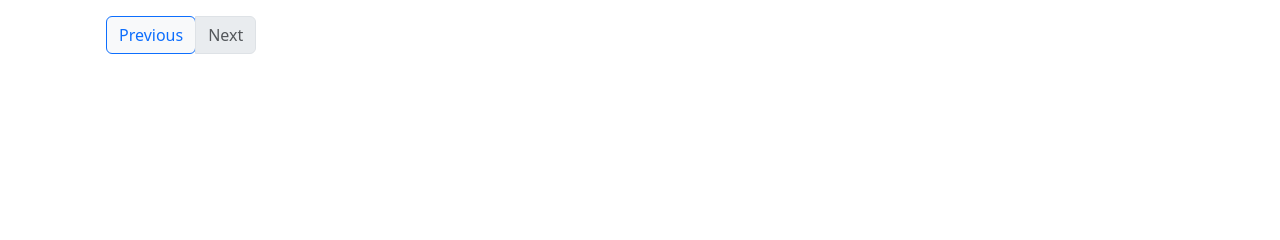
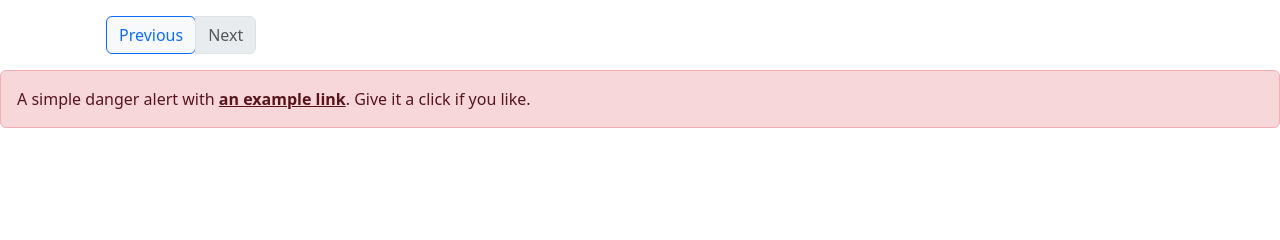
Before and after one commit to equin07x/CCC181_FLASK_SSIS, a Flask app: template src/templates/students/students.html in a window 1280 px wide. Shown: the part 349-589 px from the top of the page. Run offline with Flask 3, Linux system fonts and the light colour scheme; the template is opened without the code that fills it, so the values that code supplies are empty; some libraries are stand-ins or nearby versions.

```diff
--- a/src/templates/students/students.html
+++ b/src/templates/students/students.html
@@ -322,6 +322,11 @@
   </div>
     </div>
 </div>
+
+<div class="alert alert-danger" role="alert">
+    A simple danger alert with <a href="#" class="alert-link">an example link</a>. Give it a click if you like.
+  </div>
+
 </body>
     </html>
 
```
